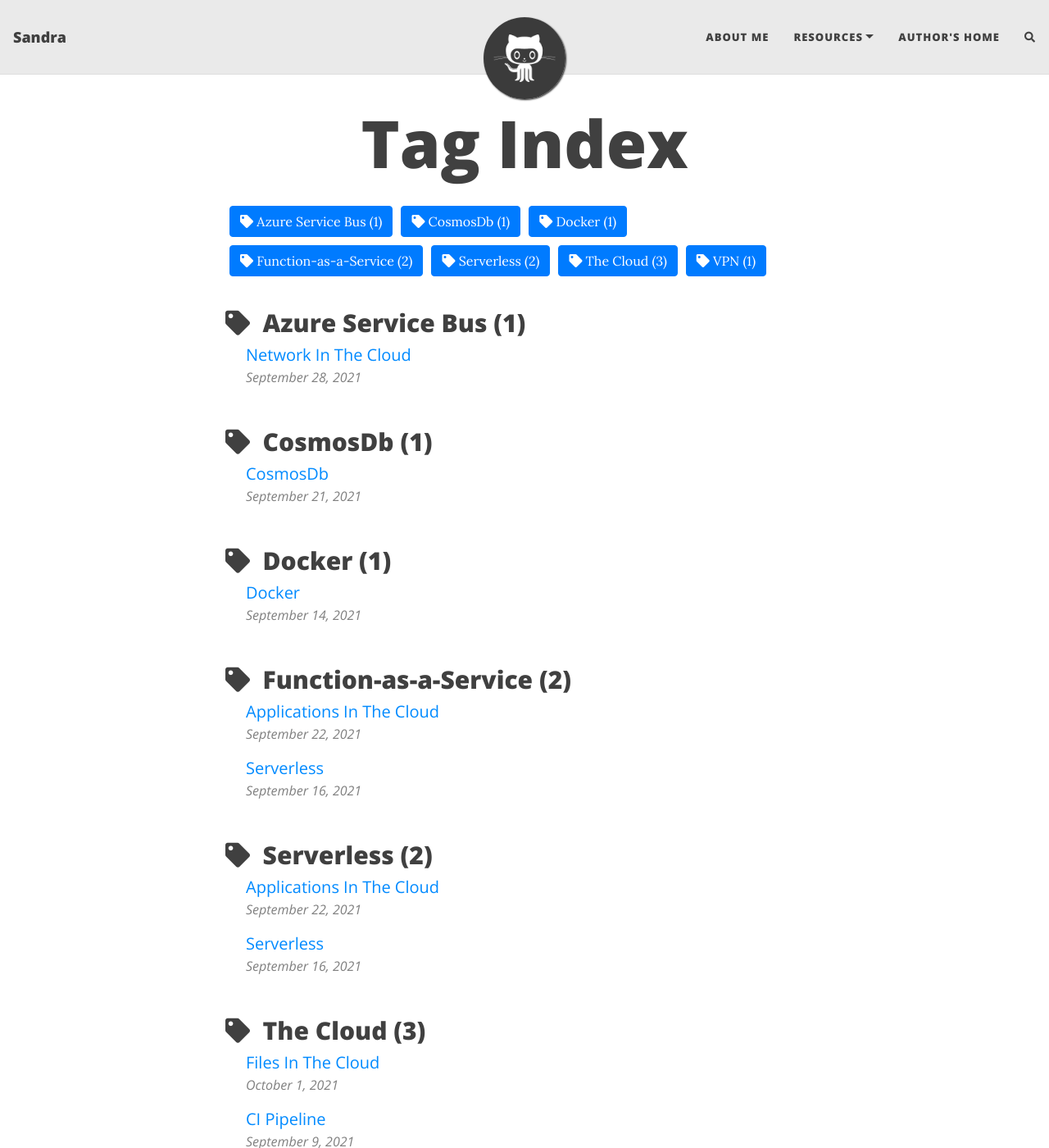
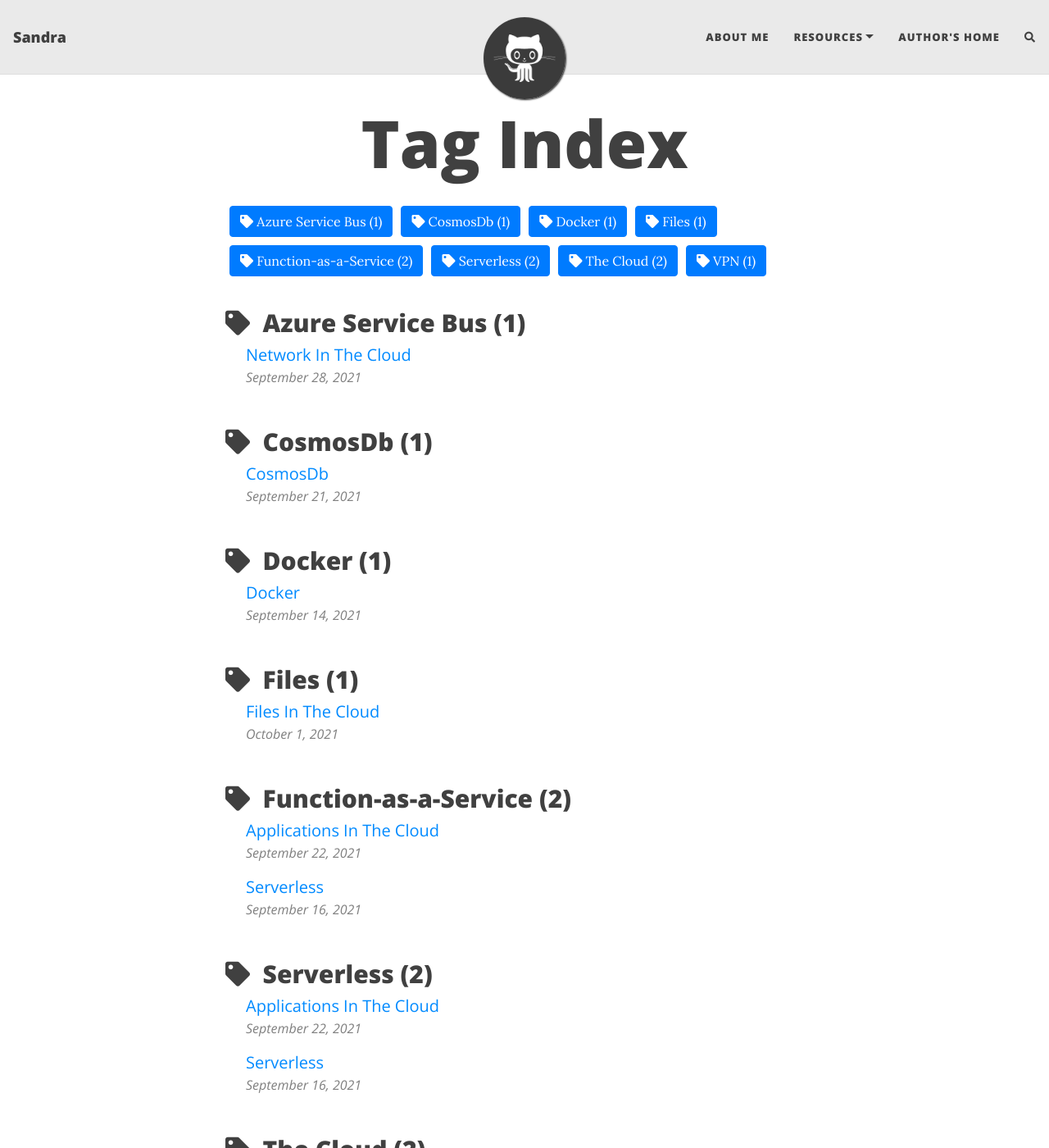
Before and after one commit to SaAlgervik/SaAlgerik.github.io, a Jekyll site: the page built from tags.html, in a window 1280 px wide and 1400 px high. Shown: the whole window at 82% size. Built offline with Jekyll 4.4.1, drawn with Linux system fonts in a browser that asks for light colours; nearby versions of some CDN libraries; comment, search, counter and statistics services are not loaded.

Commit message:
New post

```diff
--- a/_posts/2021-10-01-Files-In-The.Cloud.md
+++ b/_posts/2021-10-01-Files-In-The.Cloud.md
@@ -5,7 +5,7 @@ subtitle: For Better Or For Worse?
 cover-img: https://images.unsplash.com/photo-1461360228754-6e81c478b882?ixid=MnwxMjA3fDB8MHxwaG90by1wYWdlfHx8fGVufDB8fHx8&ixlib=rb-1.2.1&auto=format&fit=crop&w=1474&q=80
 thumbnail-img: https://images.unsplash.com/photo-1569235186275-626cb53b83ce?ixid=MnwxMjA3fDB8MHxwaG90by1wYWdlfHx8fGVufDB8fHx8&ixlib=rb-1.2.1&auto=format&fit=crop&w=1472&q=80
 share-img: /assets/img/path.jpg
-tags: [The Cloud]
+tags: [Files]
 ---
 
 #### Code
@@ -112,6 +112,7 @@ ________________________
 ### What Azure Does
 They make sure your data is encrypted when published to Azure, and placed on disk and decrypted when accessed using Azure Storage Service Encryption. You can also use be authenticated using public-key cryptography and you can use the Asure Key Vault for storing API keys, passwords, certificates, or cryptographic keys.
 
+_________________________
 
 <https://www.learnrazorpages.com/razor-pages/forms/file-upload>
 <https://www.bmc.com/blogs/saas-vs-paas-vs-iaas-whats-the-difference-and-how-to-choose/>
```
Also changed, not shown: other parts of _posts/2021-10-01-Files-In-The.Cloud.md (+1 -1 lines), _posts/Image/Untitled Diagram(1).png (added), _posts/Image/Untitled-Diagram.png (deleted).
